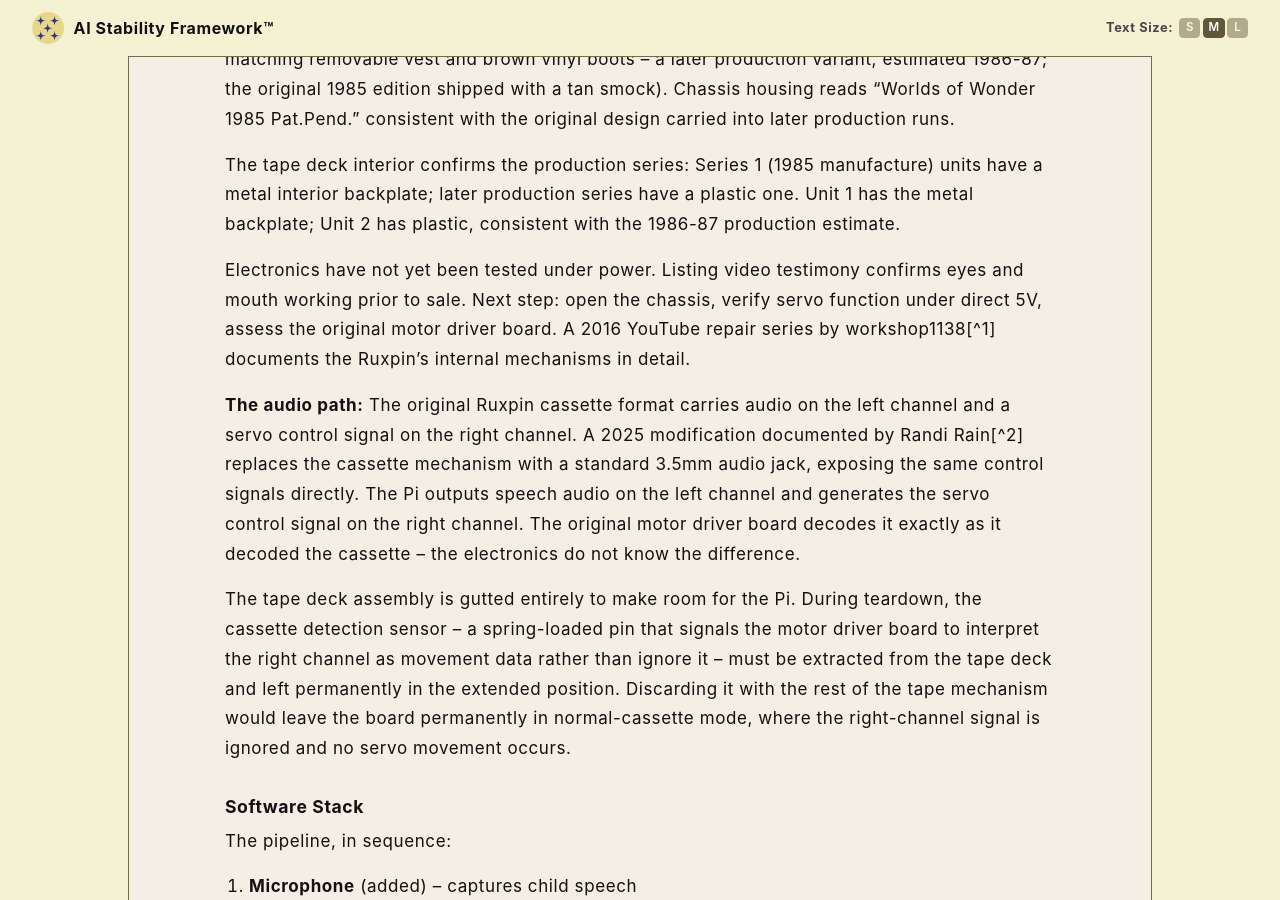
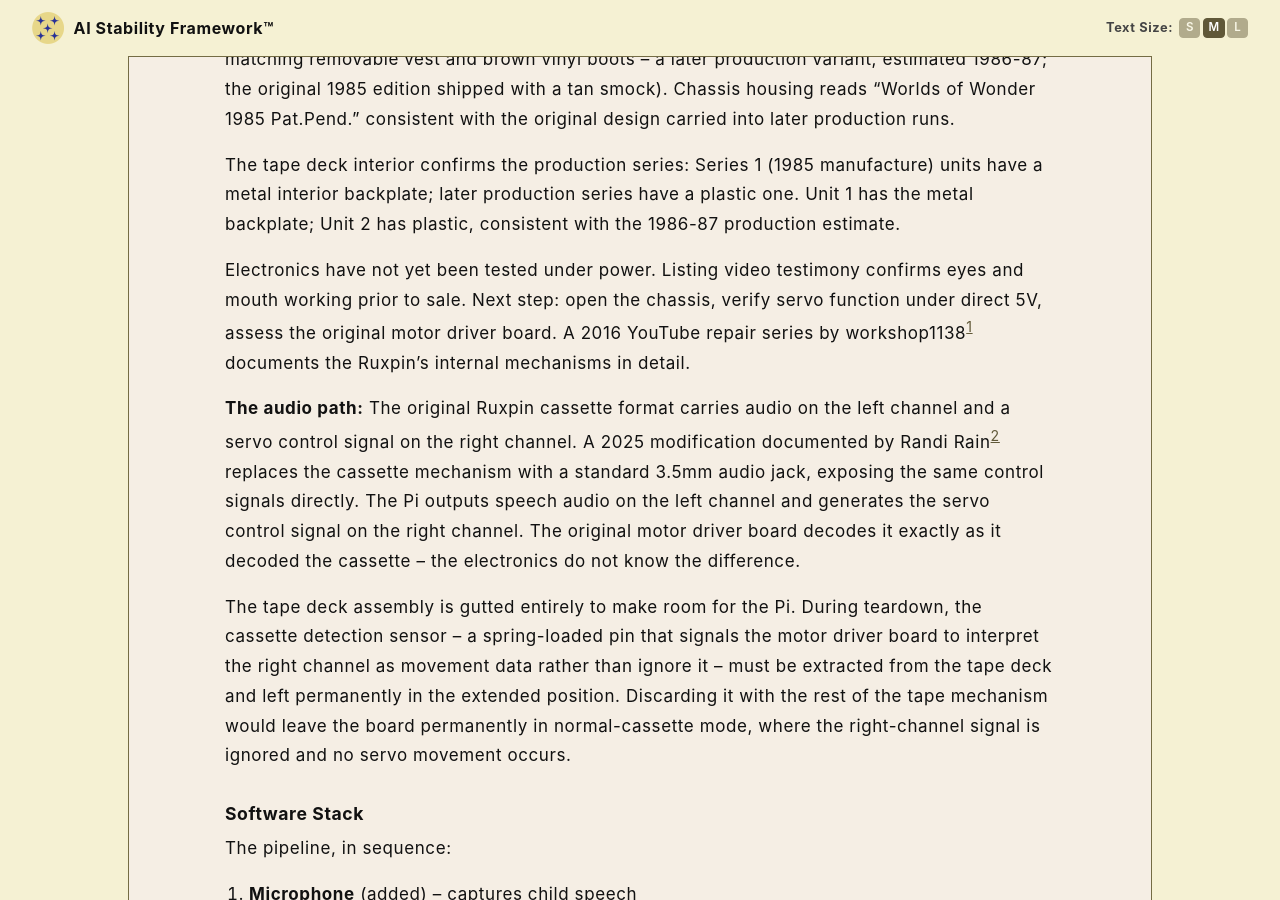
Before and after one commit to rojaslen/AISF-WEB, a Jekyll site: the page built from apx05.md, in a window 1280 px wide and 900 px high, scrolled down 3836 px. Built offline with Jekyll 4.4.1, drawn with Linux system fonts in a browser that asks for light colours; some web fonts are replaced; some of the changed text lies outside the part shown.

Commit message:
apx05: fix footnote definitions -- replace pipe with em-dash in link text
Kramdown block parser treated | in link text as a table column separator,
rendering each footnote definition as a two-column table instead of a
footnote. Replaced | with -- in all five link labels.

Co-Authored-By: Claude Sonnet 4.6 <noreply@anthropic.com>

```diff
--- a/apx05.md
+++ b/apx05.md
@@ -272,12 +272,12 @@ No claim is made upon the Teddy Ruxpin intellectual property or upon Phil Baron'
 
 ---
 
-[^1]: [workshop1138 | Ruxpin Refurb 1985 WoW](https://youtube.com/playlist?list=PLdsrAeJ-bM2ysKCUj2PRE0TQdhsLGjSXb&si=wACIVqBsXZ5kbYW_){: target="_blank" rel="noopener noreferrer" }
+[^1]: [workshop1138 -- Ruxpin Refurb 1985 WoW](https://youtube.com/playlist?list=PLdsrAeJ-bM2ysKCUj2PRE0TQdhsLGjSXb&si=wACIVqBsXZ5kbYW_){: target="_blank" rel="noopener noreferrer" }
 
-[^2]: [Randi Rain | Inside Teddy Ruxpin: Repair, Schematics & TRRS Jack Mod! 2025](https://youtu.be/J4jgQdVSnws?si=GfiZsSnS91TsiaKp){: target="_blank" rel="noopener noreferrer" }
+[^2]: [Randi Rain -- Inside Teddy Ruxpin: Repair, Schematics & TRRS Jack Mod! 2025](https://youtu.be/J4jgQdVSnws?si=GfiZsSnS91TsiaKp){: target="_blank" rel="noopener noreferrer" }
 
-[^3]: [Jim Henson's Family Hub | The Adventures of Teddy Ruxpin](https://youtube.com/playlist?list=PLifn29u_lcacGQzckLpwpsCrhp5Hr42Wz&si=zuzt1k6kMS26_sOt){: target="_blank" rel="noopener noreferrer" }
+[^3]: [Jim Henson's Family Hub -- The Adventures of Teddy Ruxpin](https://youtube.com/playlist?list=PLifn29u_lcacGQzckLpwpsCrhp5Hr42Wz&si=zuzt1k6kMS26_sOt){: target="_blank" rel="noopener noreferrer" }
 
-[^4]: [Internet Archive | Search Result](https://archive.org/search?tab=all&query=Ruxpin&sort=-date&and%5B%5D=mediatype%3A%22audio%22&and%5B%5D=creator%3A%22worlds+of+wonder%22){: target="_blank" rel="noopener noreferrer" }
+[^4]: [Internet Archive -- Search Result](https://archive.org/search?tab=all&query=Ruxpin&sort=-date&and%5B%5D=mediatype%3A%22audio%22&and%5B%5D=creator%3A%22worlds+of+wonder%22){: target="_blank" rel="noopener noreferrer" }
 
-[^5]: [Harmony Central Forums | so the guys at the coffee shop put Slayer in a Teddy Ruxpin (2007)](https://www.harmonycentral.com/forums/topic/1374646-so-the-guys-at-the-coffee-shop-put-slayer-in-a-teddy-ruxpin/){: target="_blank" rel="noopener noreferrer" }
+[^5]: [Harmony Central Forums -- so the guys at the coffee shop put Slayer in a Teddy Ruxpin (2007)](https://www.harmonycentral.com/forums/topic/1374646-so-the-guys-at-the-coffee-shop-put-slayer-in-a-teddy-ruxpin/){: target="_blank" rel="noopener noreferrer" }
```
